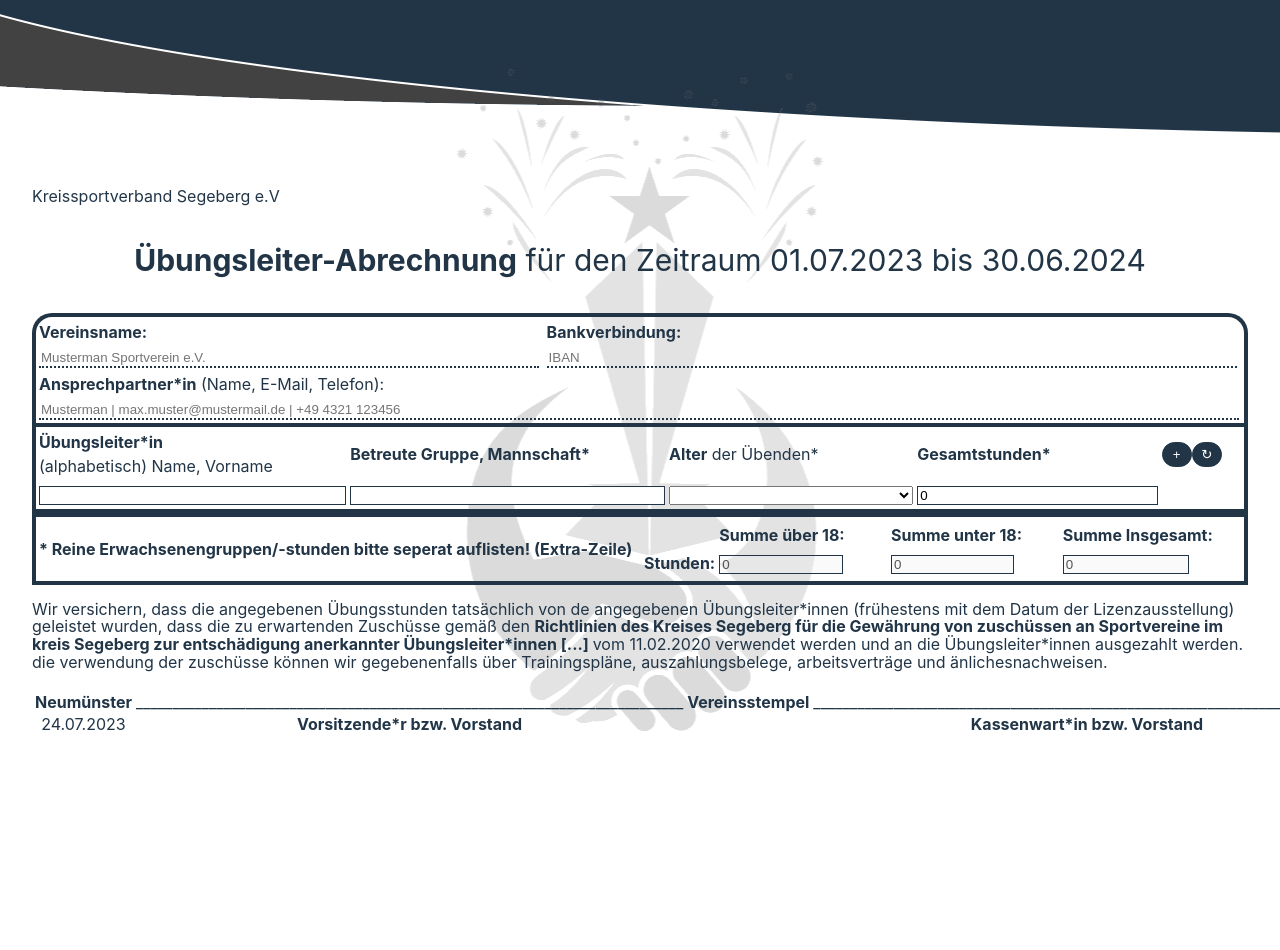
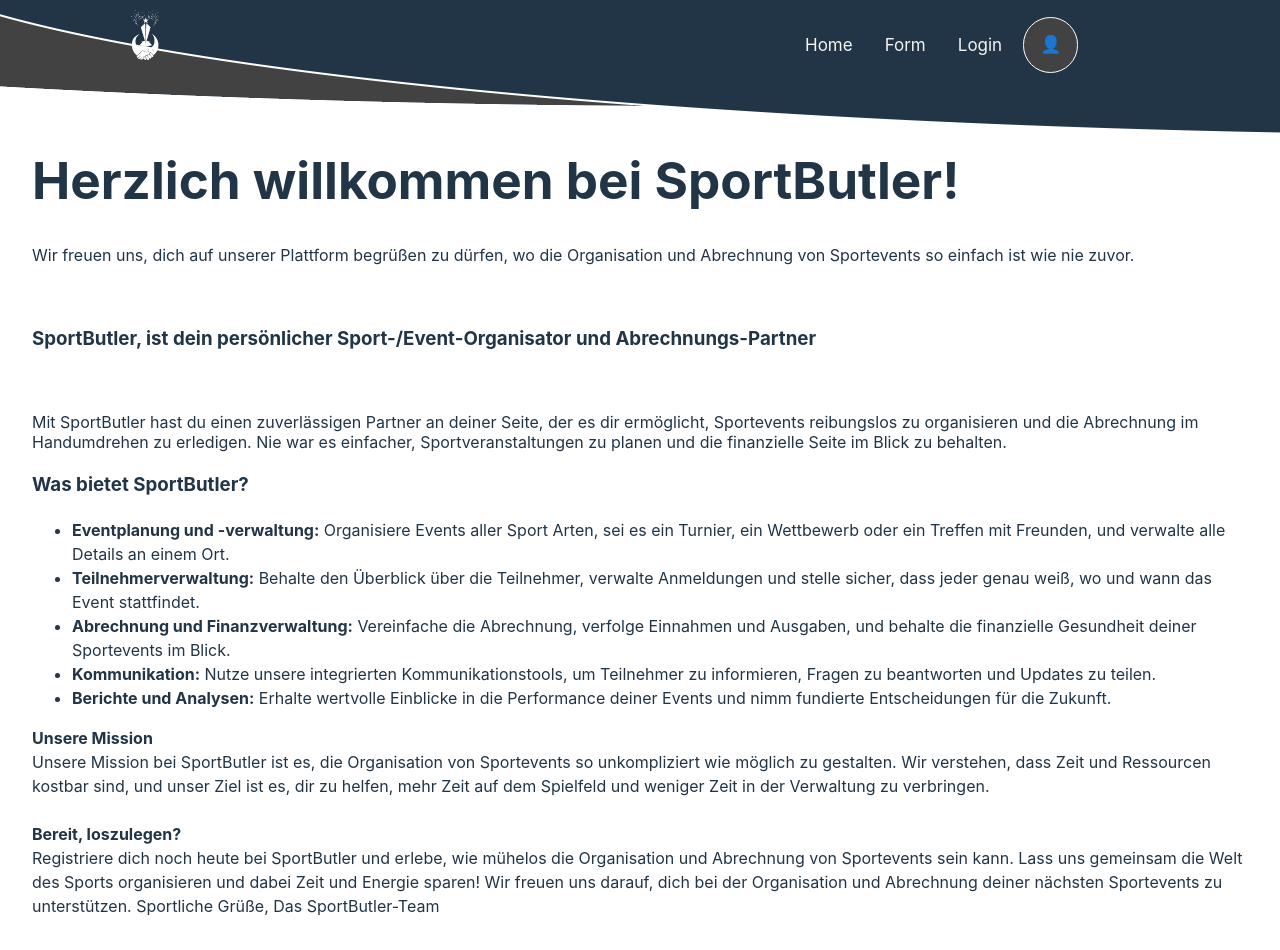
Before and after one commit to Tim-Labahn/-bungsleiter-Abrechnung, a Vue app: page / in a window 1280 px wide. Shown: the top 950 px of the page. Before the commit the page ends 800 px from the top, so only its background shows below. Built offline with nearby package versions, Linux system fonts and the light colour scheme.

Commit message:
more pages!

```diff
--- a/src/App.vue
+++ b/src/App.vue
@@ -1,9 +1,66 @@
 <template>
-  <div v-if="route === 'home'">tst</div>
-  <Form v-else></Form>
+  <div style="margin-top: 120px">
+    <img class="logo" src="SportButler_Logo_Smal_White.png" style="width: 50px; position: absolute; top: 10px; left: 120px; height: auto" />
+    <div class="header">
+      <table>
+        <td>
+          <tr>
+            <a id="Home" @click="route = 'home'">Home</a>
+            <a id="Form" @click="route = 'form'">Form</a>
+            <a id="Login" @click="route = 'login'">Login</a>
+          </tr>
+        </td>
+        <a class="acc" id="Profile" @click="route = 'profile'">👤</a>
+      </table>
+    </div>
+    <img class="headImage" src="background.png" />
+    <div v-if="route === 'home'">
+      <Home></Home>
+    </div>
+    <div v-else-if="route === 'form'">
+      <Form></Form>
+    </div>
+    <div v-else-if="route === 'login'">
+      <Login></Login>
+    </div>
+  </div>
 </template>
+
 <script lang="ts" setup>
-const route = ref('homfe');
 import { ref } from 'vue';
 import Form from './components/Form.vue';
+import Home from './components/Home.vue';
+import Login from './components/Login.vue';
+const route = ref('home');
 </script>
+
+<style scoped>
+.header {
+  position: absolute;
+  left: 60%;
+  top: 0%;
+  color: whitesmoke;
+  float: left;
+  padding: 14px 16px;
+  font-size: 17px;
+  margin: 0;
+}
+a {
+  float: left;
+  text-align: center;
+  padding: 14px 16px;
+  text-decoration: none;
+  font-size: 17px;
+}
+a:hover {
+  /* background-color: #172531; */
+  /* background-color: #213547; */
+  background-color: #2a455c;
+  user-select: none;
+}
+.acc {
+  border-radius: 30px;
+  border: 1px solid white;
+  background-color: #424242;
+}
+</style>
--- /dev/null
+++ b/src/components/Account.vue
@@ -0,0 +1,3 @@
+<template></template>
+
+<script lang="ts" setup></script>
--- a/src/components/Form.vue
+++ b/src/components/Form.vue
@@ -1,6 +1,4 @@
 <template>
-  <img class="headImage" src="background.png" />
-  <div style="margin-top: 120px">
   <img class="backgroundImage" src="SportButler_Logo.png" />
   <div class="formular">
     <p style="text-align: left" class="registered association">{{ registeredAssociation }}</p>
@@ -153,7 +151,6 @@
       </tr>
     </table>
   </div>
-  </div>
 </template>
 
 <script setup lang="ts">
--- /dev/null
+++ b/src/components/Home.vue
@@ -0,0 +1,61 @@
+<template>
+  <div class="welcome">
+    <h1>Herzlich willkommen bei SportButler!</h1>
+  </div>
+  <div class="welcomeText">
+    <p>
+      Wir freuen uns, dich auf unserer Plattform begrüßen zu dürfen, wo die Organisation und Abrechnung von Sportevents so einfach ist wie nie zuvor.
+    </p>
+
+    <br />
+    <h3>SportButler, ist dein persönlicher Sport-/Event-Organisator und Abrechnungs-Partner</h3>
+    <br />
+    <p style="font-size: medium; line-height: normal">
+      Mit SportButler hast du einen zuverlässigen Partner an deiner Seite, der es dir ermöglicht, Sportevents reibungslos zu organisieren und die
+      Abrechnung im Handumdrehen zu erledigen. Nie war es einfacher, Sportveranstaltungen zu planen und die finanzielle Seite im Blick zu behalten.
+    </p>
+    <h3>Was bietet SportButler?</h3>
+    <ul>
+      <li>
+        <b>Eventplanung und -verwaltung:</b>
+        Organisiere Events aller Sport Arten, sei es ein Turnier, ein Wettbewerb oder ein Treffen mit Freunden, und verwalte alle Details an einem
+        Ort.
+      </li>
+      <li>
+        <b>Teilnehmerverwaltung:</b>
+        Behalte den Überblick über die Teilnehmer, verwalte Anmeldungen und stelle sicher, dass jeder genau weiß, wo und wann das Event stattfindet.
+      </li>
+      <li>
+        <b>Abrechnung und Finanzverwaltung:</b>
+        Vereinfache die Abrechnung, verfolge Einnahmen und Ausgaben, und behalte die finanzielle Gesundheit deiner Sportevents im Blick.
+      </li>
+      <li>
+        <b>Kommunikation:</b>
+        Nutze unsere integrierten Kommunikationstools, um Teilnehmer zu informieren, Fragen zu beantworten und Updates zu teilen.
+      </li>
+      <li>
+        <b>Berichte und Analysen:</b>
+        Erhalte wertvolle Einblicke in die Performance deiner Events und nimm fundierte Entscheidungen für die Zukunft.
+      </li>
+    </ul>
+
+    <b>Unsere Mission</b>
+    <br />
+    Unsere Mission bei SportButler ist es, die Organisation von Sportevents so unkompliziert wie möglich zu gestalten. Wir verstehen, dass Zeit und
+    Ressourcen kostbar sind, und unser Ziel ist es, dir zu helfen, mehr Zeit auf dem Spielfeld und weniger Zeit in der Verwaltung zu verbringen.
+    <br />
+    <br />
+
+    <b>Bereit, loszulegen?</b>
+    <br />
+    Registriere dich noch heute bei SportButler und erlebe, wie mühelos die Organisation und Abrechnung von Sportevents sein kann. Lass uns gemeinsam
+    die Welt des Sports organisieren und dabei Zeit und Energie sparen! Wir freuen uns darauf, dich bei der Organisation und Abrechnung deiner
+    nächsten Sportevents zu unterstützen. Sportliche Grüße, Das SportButler-Team
+  </div>
+</template>
+
+<script setup lang="ts">
+import { ref, watch } from 'vue';
+</script>
+
+<style scoped></style>
--- /dev/null
+++ b/src/components/Login.vue
@@ -0,0 +1,3 @@
+<template></template>
+
+<script lang="ts" setup></script>
```
Also changed, not shown: public/SportButler_Logo_Smal_White.png (added). Lines whose indentation alone changed are shown as unchanged.
